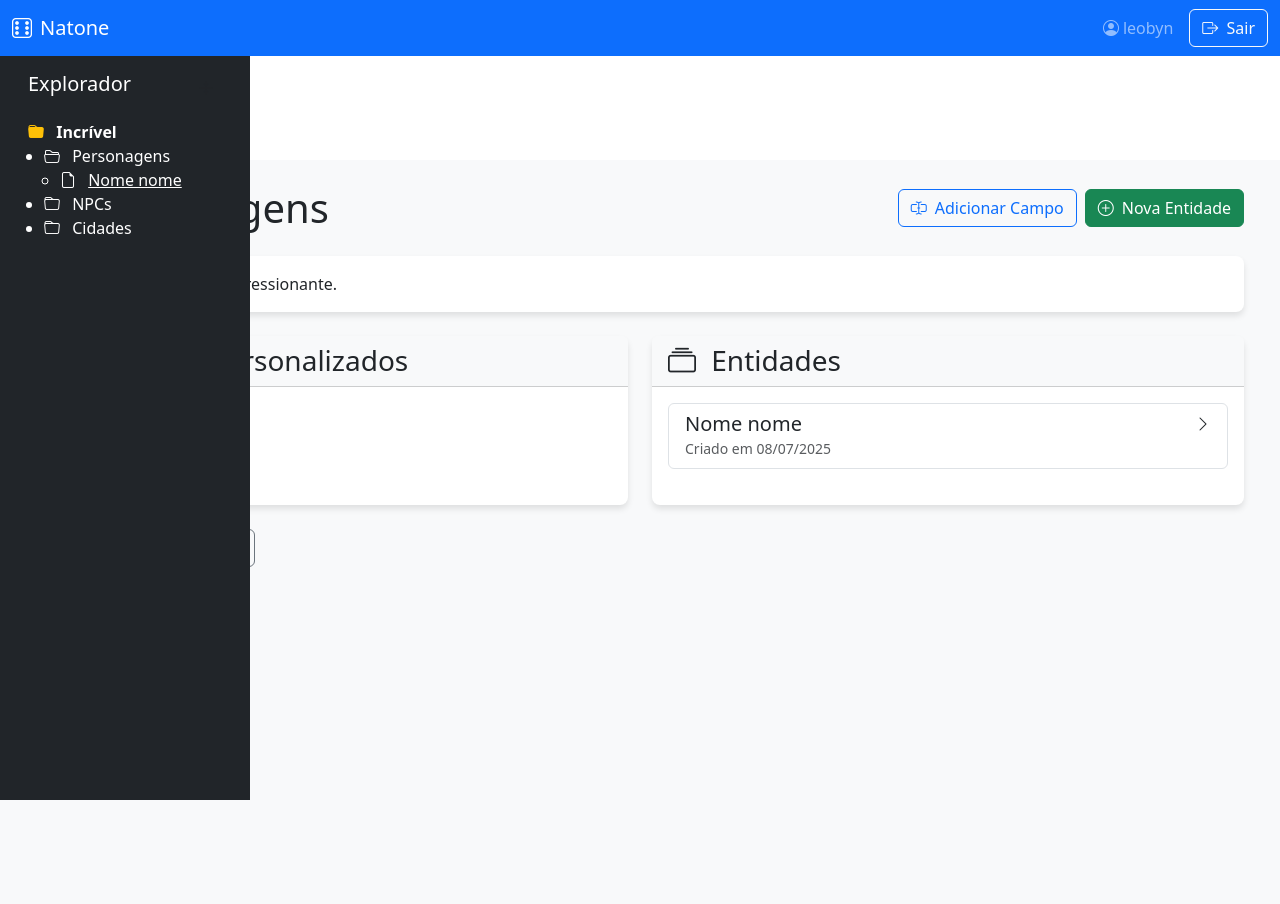
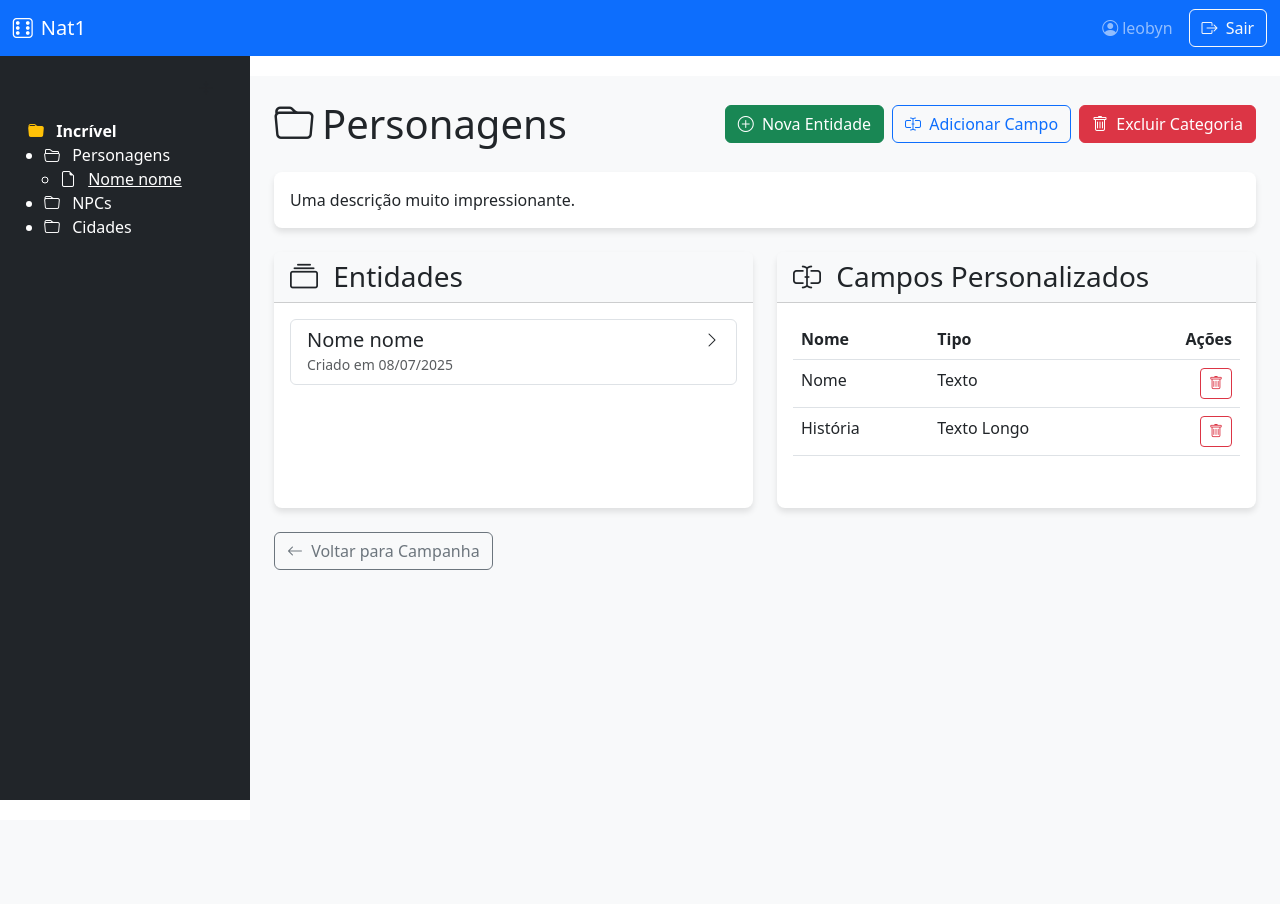
Before and after one commit to Leobyy/p04-pa, a Django app: page /campanhas/categoria/1/ in a window 1280 px wide. After the commit the page ends 800 px from the top, so only its background shows below. Run offline with Django 5.2, Linux system fonts and the light colour scheme; a user stored in the database is signed in; data comes from the database, SQL or seed files in the repository; both versions use the stored data as it was after the commit.

Commit message:
enfim, o suficiente é feito

```diff
--- a/campanhas/templates/campanhas/categoria_detail.html
+++ b/campanhas/templates/campanhas/categoria_detail.html
@@ -2,9 +2,7 @@
 {% load static %}
 
 {% block sidebar %}
-    {% with sidebar_content=True %}
-        {% include 'campanhas/partials/file_tree.html' with campanha=categoria.campanha %}
-    {% endwith %}
+    {% include 'campanhas/partials/file_tree.html' with campanha=categoria.campanha sidebar_content=True %}
 {% endblock %}
 
 {% block content %}
@@ -16,11 +14,14 @@
         </h1>
 
         <div class="d-flex gap-2">
+            <a href="{% url 'campanhas:entidade-create' categoria.pk %}" class="btn btn-success">
+                <i class="bi bi-plus-circle me-1"></i> Nova Entidade
+            </a>
             <a href="{% url 'campanhas:campo-create' categoria.pk %}" class="btn btn-outline-primary">
                 <i class="bi bi-input-cursor-text me-1"></i> Adicionar Campo
             </a>
-            <a href="{% url 'campanhas:entidade-create' categoria.pk %}" class="btn btn-success">
-                <i class="bi bi-plus-circle me-1"></i> Nova Entidade
+            <a href="{% url 'campanhas:categoria-delete' categoria.pk %}" class="btn btn-danger">
+                <i class="bi bi-trash me-1"></i> Excluir Categoria
             </a>
         </div>
     </div>
@@ -36,30 +37,6 @@
 
     <!-- Conteúdo Principal -->
     <div class="row g-4">
-        <!-- Seção de Campos -->
-        <div class="col-md-6">
-            <div class="card h-100">
-                <div class="card-header bg-light">
-                    <h3 class="mb-0">
-                        <i class="bi bi-input-cursor-text me-2"></i> Campos Personalizados
-                    </h3>
-                </div>
-
-                <div class="card-body">
-                    {% if campos %}
-                    <div class="table-responsive">
-                        <table class="table table-hover">
-                            <!-- ... tabela de campos ... -->
-                        </table>
-                    </div>
-                    {% else %}
-                    <div class="alert alert-info mb-0">
-                        Nenhum campo definido ainda.
-                    </div>
-                    {% endif %}
-                </div>
-            </div>
-        </div>
 
         <!-- Seção de Entidades -->
         <div class="col-md-6">
@@ -94,6 +71,52 @@
                 </div>
             </div>
         </div>
+
+        <!-- Seção de Campos -->
+        <div class="col-md-6">
+            <div class="card h-100">
+                <div class="card-header bg-light">
+                    <h3 class="mb-0">
+                        <i class="bi bi-input-cursor-text me-2"></i> Campos Personalizados
+                    </h3>
+                </div>
+
+                <div class="card-body">
+                    {% if campos %}
+                    <div class="table-responsive">
+                        <table class="table table-hover">
+                            <thead>
+                                <tr>
+                                    <th>Nome</th>
+                                    <th>Tipo</th>
+                                    <th class="text-end">Ações</th> <!-- Nova coluna -->
+                                </tr>
+                            </thead>
+                            <tbody>
+                                {% for campo in campos %}
+                                <tr>
+                                    <td>{{ campo.nome }}</td>
+                                    <td>{{ campo.get_tipo_display }}</td>
+                                    <td class="text-end">
+                                        <a href="{% url 'campanhas:campo-delete' campo.pk %}"
+                                        class="btn btn-sm btn-outline-danger">
+                                            <i class="bi bi-trash"></i>
+                                        </a>
+                                    </td>
+                                </tr>
+                                {% endfor %}
+                            </tbody>
+                        </table>
+                    </div>
+                    {% else %}
+                    <div class="alert alert-info mb-0">
+                        Nenhum campo definido ainda.
+                    </div>
+                    {% endif %}
+                </div>
+            </div>
+        </div>
+
     </div>
 
     <!-- Botão Voltar -->
--- a/campanhas/templates/campanhas/entidade_detail.html
+++ b/campanhas/templates/campanhas/entidade_detail.html
@@ -12,6 +12,11 @@
 <div class="card mb-4">
   <div class="card-header">
     <h2 class="mb-0">{{ entidade.categoria.nome }}</h2>
+    <div>
+        <a href="{% url 'campanhas:entidade-delete' entidade.pk %}" class="btn btn-danger">
+            <i class="bi bi-trash me-1"></i>
+        </a>
+    </div>
   </div>
   <div class="card-body">
     <table class="table">
--- a/campanhas/templates/campanhas/partials/file_tree.html
+++ b/campanhas/templates/campanhas/partials/file_tree.html
@@ -1,14 +1,12 @@
-<div class="sidebar bg-dark text-white" style="
+<div class="sidebar bg-dark text-white flex-shrink-0" style="
     width: 250px;
-    position: fixed;
-    top: 56px;  <!-- Alterado de 70px para 56px -->
-    bottom: 0;
-    left: 0;
-    z-index: 100;
+    position: sticky;
+    top: 56px; /* Alinhar exatamente abaixo da navbar */
+    height: calc(100vh - 56px); /* Altura total menos a altura da navbar */
     overflow-y: auto;">
     <div class="position-sticky">
         <div class="d-flex justify-content-between align-items-center mb-3 px-3 pt-3">
-            <h5>Explorador</h5>
+            <h5></h5>
             <button class="btn btn-sm btn-custom" id="collapse-all">
                 <i class="bi bi-arrows-collapse"></i>
             </button>
--- a/campanhas/urls.py
+++ b/campanhas/urls.py
@@ -21,4 +21,10 @@ urlpatterns = [
     path('categoria/<int:categoria_id>/entidade/nova/', views.EntidadeCreateView.as_view(), name='entidade-create'),
     path('categoria/<int:categoria_id>/entidades/', views.EntidadeListView.as_view(), name='entidade-list'),
     path('entidade/<int:pk>/', views.EntidadeDetailView.as_view(), name='entidade-detail'),
+
+    #Views de Delete
+    path('campanha/<int:pk>/delete/', views.CampanhaDeleteView.as_view(), name='campanha-delete'),
+    path('categoria/<int:pk>/delete/', views.CategoriaDeleteView.as_view(), name='categoria-delete'),
+    path('campo/<int:pk>/delete/', views.CampoDeleteView.as_view(), name='campo-delete'),
+    path('entidade/<int:pk>/delete/', views.EntidadeDeleteView.as_view(), name='entidade-delete'),
 ]
--- a/campanhas/views.py
+++ b/campanhas/views.py
@@ -1,12 +1,14 @@
 from django.contrib.auth.forms import UserCreationForm
+from django.contrib import messages
 from django.contrib.auth import login
-from django.views.generic import ListView, CreateView, UpdateView, DetailView
+from django.views.generic import ListView, CreateView, UpdateView, DetailView, DeleteView
 from django.contrib.auth.mixins import LoginRequiredMixin
 from django.urls import reverse_lazy
 from .models import Campanha, Categoria, CampoPersonalizado, Entidade
 from .forms import CampanhaForm, CategoriaForm, CampoForm, EntidadeForm
 from django.shortcuts import get_object_or_404
 from django.db.models import Prefetch
+from django.http import JsonResponse
 
 class CadastroUsuarioView(CreateView):
     template_name = 'cadastro.html'
@@ -59,6 +61,17 @@ class CampanhaDetailView(LoginRequiredMixin, DetailView):
         context['categorias'] = self.object.categorias.all()
         return context
 
+class CampanhaDeleteView(LoginRequiredMixin, DeleteView):
+    model = Campanha
+    template_name ='campanhas/confirm_delete.html'
+    success_url = reverse_lazy('campanhas:list')
+
+    def delete(self, request, *args, **kwargs):
+        self.object = self.get_object()
+        self.object.delete()
+        messages.success(request, "Campanha deletada com sucesso!")
+        return JsonResponse({'success': True})
+
 # View para criar categoria dentro de uma campanha
 class CategoriaCreateView(LoginRequiredMixin, CreateView):
     model = Categoria
@@ -86,6 +99,13 @@ class CategoriaDetailView(LoginRequiredMixin, DetailView):
         context['entidades'] = self.object.entidades.all()
         return context
 
+class CategoriaDeleteView(LoginRequiredMixin, DeleteView):
+    model = Categoria
+    template_name = 'campanhas/confirm_delete.html'
+
+    def get_success_url(self):
+        return reverse_lazy('campanhas:detail', kwargs={'pk': self.object.campanha.pk})
+
 # View para adicionar campos a uma categoria
 class CampoCreateView(LoginRequiredMixin, CreateView):
     model = CampoPersonalizado
@@ -104,6 +124,13 @@ class CampoCreateView(LoginRequiredMixin, CreateView):
 
     def get_success_url(self):
         return reverse_lazy('campanhas:categoria-detail', kwargs={'pk': self.kwargs['categoria_id']})
+
+class CampoDeleteView(LoginRequiredMixin, DeleteView):
+    model = CampoPersonalizado
+    template_name = 'campanhas/confirm_delete.html'
+
+    def get_success_url(self):
+        return reverse_lazy('campanhas:categoria-detail', kwargs={'pk': self.object.categoria.pk})
 
 class EntidadeCreateView(LoginRequiredMixin, CreateView):
     model = Entidade
@@ -160,3 +187,10 @@ class EntidadeListView(LoginRequiredMixin, ListView):
         context = super().get_context_data(**kwargs)
         context['categoria'] = get_object_or_404(Categoria, id=self.kwargs['categoria_id'])
         return context
+
+class EntidadeDeleteView(LoginRequiredMixin, DeleteView):
+    model = Entidade
+    template_name = 'campanhas/confirm_delete.html'
+
+    def get_success_url(self):
+        return reverse_lazy('campanhas:categoria-detail', kwargs={'pk': self.object.categoria.pk})
--- a/static/css/campanhas.css
+++ b/static/css/campanhas.css
@@ -1,7 +1,7 @@
 
 /* Reset de posicionamento */
 body {
-    padding-top: 70px; /* Altura da navbar */
+    padding-top: 56px; /* Altura da navbar */
 }
 
 /* Sidebar fixa */
@@ -13,7 +13,26 @@ body {
     width: 250px;
     z-index: 100;
     overflow-y: auto;
-    background-color: #2c3e50;
+    background-color: #360453;
+}
+
+.container-fluid {
+    padding-left: 0;
+    padding-right: 0;
+}
+
+.row.flex-nowrap {
+    margin-left: 0;
+    margin-right: 0;
+}
+
+.flex-nowrap {
+    flex-wrap: nowrap !important;
+}
+
+.with-sidebar {
+    width: calc(100% - 250px);
+    margin-left: 250px;
 }
 
 /* Conteúdo principal */
@@ -24,6 +43,8 @@ body {
     width: calc(100% - 250px);
     min-height: calc(100vh - 70px);
     background-color: #f8f9fa;
+    min-width: 0;
+    flex: 1;
 }
 
 /* Ajuste para quando não há sidebar */
--- a/templates/base.html
+++ b/templates/base.html
@@ -11,8 +11,7 @@
     <style>
         .main-content {
             transition: margin-left 0.3s;
-            width: 100%;
-            min-height: calc(100vh - 56px);
+            min-height: calc(100vh - 56px); /* Altura total menos a altura da navbar */
         }
 
         .with-sidebar {
@@ -31,8 +30,8 @@
   <body>
     <nav class="navbar navbar-expand-lg navbar-dark bg-primary fixed-top">
       <div class="container-fluid">
-        <a class="navbar-brand" href="{% url 'campanhas:list' %}">
-          <i class="bi bi-dice-6 me-2"></i>Natone
+        <a class="navbar-brand" href="{% url 'campanhas:list' %}" style="padding-left: 1vw;">
+          <i class="bi bi-dice-6 me-2"></i>Nat1
         </a>
 
         <button class="navbar-toggler" type="button" data-bs-toggle="collapse" data-bs-target="#navbarMain">
@@ -41,14 +40,17 @@
 
         <div class="collapse navbar-collapse" id="navbarMain">
           <!-- Elementos alinhados à direita -->
-          <div class="d-flex ms-auto align-items-center">
+          <div class="d-flex ms-auto align-items-center" style="padding-right: 1vw;">
             {% if user.is_authenticated %}
               <span class="navbar-text me-3">
                 <i class="bi bi-person-circle me-1"></i>{{ user.username }}
               </span>
-              <a class="btn btn-outline-light" href="{% url 'logout' %}">
+              <a href="#" onclick="document.getElementById('logout-form').submit(); return false;" class="btn btn-outline-light">
         <i class="bi bi-box-arrow-right me-1"></i> Sair
     </a>
+    <form id="logout-form" action="{% url 'logout' %}" method="post" class="d-none">
+        {% csrf_token %}
+    </form>
             {% else %}
               <a class="btn btn-outline-light me-2" href="{% url 'login' %}">
                 <i class="bi bi-box-arrow-in-right me-1"></i> Entrar
@@ -63,11 +65,11 @@
     </nav>
 
     <!-- CONTEÚDO PRINCIPAL -->
-    <div class="container-fluid" style="margin-top: 70px;">
-        <div class="row">
+    <div class="container-fluid">
+      <div class="row flex-nowrap">
         {% block sidebar %}{% endblock %}
 
-          <main class="main-content {% if request.sidebar %}with-sidebar{% endif %} px-md-4 py-4">
+        <main class="main-content {% if sidebar_content %}with-sidebar{% endif %} px-md-4 py-4">
           {% block content %}{% endblock %}
         </main>
       </div>
```
Also changed, not shown: campanhas/templates/campanhas/campanha_detail.html (+9 -4 lines), campanhas/templates/campanhas/confirm_delete.html (added, +28 -0 lines), db.sqlite3. Lines whose indentation alone changed are shown as unchanged.
